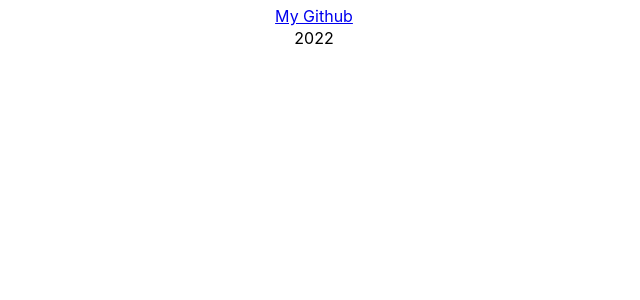
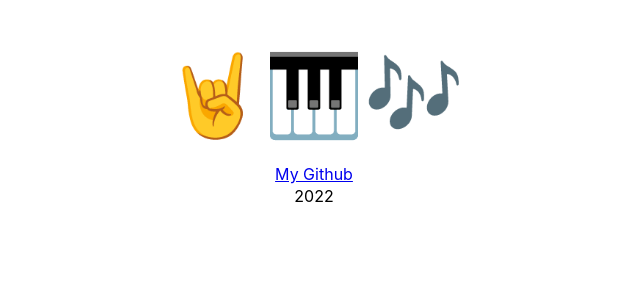
Before and after one commit to Tampoka/music-sounds, a React (Create React App) app: page / in a window 1280 px wide. Shown: the top 300 px of the page, without its empty margins (326-966 px from the left). Built offline with nearby package versions, Linux system fonts and the light colour scheme.

Commit message:
Add Logo.

```diff
--- a/src/App.tsx
+++ b/src/App.tsx
@@ -1,12 +1,13 @@
 import './App.css';
-import {Footer} from './components';
+import {Footer, Logo} from './components';
 
 function App() {
-  return (
-    <div>
-      <Footer/>
-    </div>
-  );
+    return (
+        <div>
+            <Logo/>
+            <Footer/>
+        </div>
+    );
 }
 
 export default App;
--- /dev/null
+++ b/src/components/Logo/Logo.module.css
@@ -0,0 +1,8 @@
+.logo {
+    font-size: 5rem;
+    text-align: center;
+    line-height: var(--logo-height);
+    height: var(--logo-height);
+    margin: 0;
+    padding-top: 30px;
+}
--- /dev/null
+++ b/src/components/Logo/Logo.tsx
@@ -0,0 +1,11 @@
+import styles from './Logo.module.css'
+
+export const Logo = () => {
+    return (
+        <h1 className={styles.logo}>
+            <span role="img" aria-label="metal hand emoji" >🤘</span>
+            <span role="img" aria-label="musical keyboard emoji" >🎹</span>
+            <span role="img" aria-label="musical notes emoji" >🎶</span>
+        </h1>
+    );
+};
--- /dev/null
+++ b/src/components/Logo/index.ts
@@ -0,0 +1 @@
+export * from './Logo'
--- a/src/components/index.ts
+++ b/src/components/index.ts
@@ -1 +1,2 @@
 export {Footer} from './Footer'
+export {Logo} from './Logo'
```
